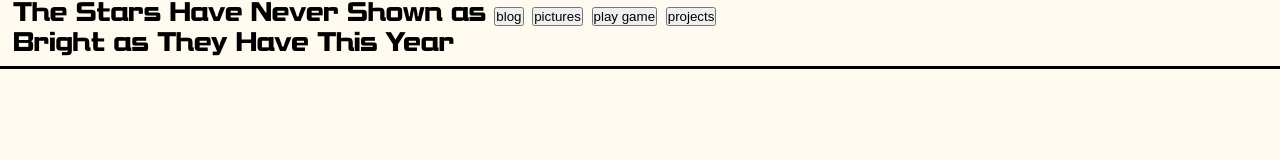
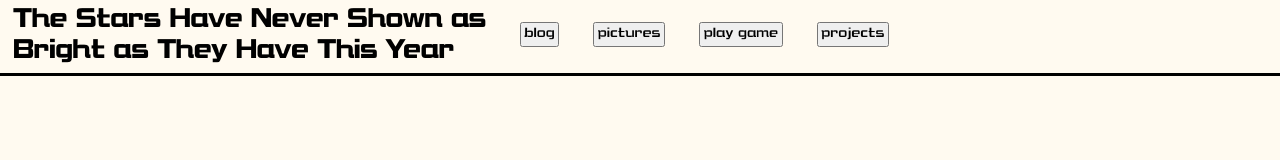
Before and after one commit to beastmode900/GloriousRisings, a plain HTML site: page main.html in a window 1280 px wide. Drawn offline with Linux system fonts and the light colour scheme.

Commit message:
styled the buttons, adjusted header text position

```diff
--- a/styles.css
+++ b/styles.css
@@ -25,20 +25,54 @@ body{
     color: black;
     font-size: 100%;
     border-bottom: 10% black;
+    flex-wrap: wrap;
+    top: 0;
+    margin-top: .5%;
+
 
 
 
 
 }
 
-#welovedopeshit{
-   /* margin-left: 3.3%; */
+#blogBTN{
+   margin-left: 2%;
+   font-family: KHMenu;
+   padding: .2%;
+   position: relative;
+   top: 10px;
 }
+#picBTN{
+    margin-left: 2%;
+    font-family: KHMenu;
+    padding: .2%;
+    position: relative;
+    top: 10px;
+}
+#gameBTN{
+    margin-left: 2%;
+    font-family: KHMenu;
+    padding: .2%;
+    position: relative;
+    top: 10px;
+}
+
+#projectBTN{
+    margin-left: 2%;
+    font-family: KHMenu;
+    padding: .2%;
+    position: relative;
+    top: 10px;
+}
+
 
 .verticalLines{
    background-color: black;
-    height: 20px;
+    height: 40px;
     width: 3px;
+    ;
+    margin-left: 30.5%;
+
 
 
 
@@ -50,6 +84,7 @@ body{
     height: 50px;
     margin-left: 22.8%;
     margin-bottom: 100px;
+    display: inline-block;
 }
 
 #line1{
```
